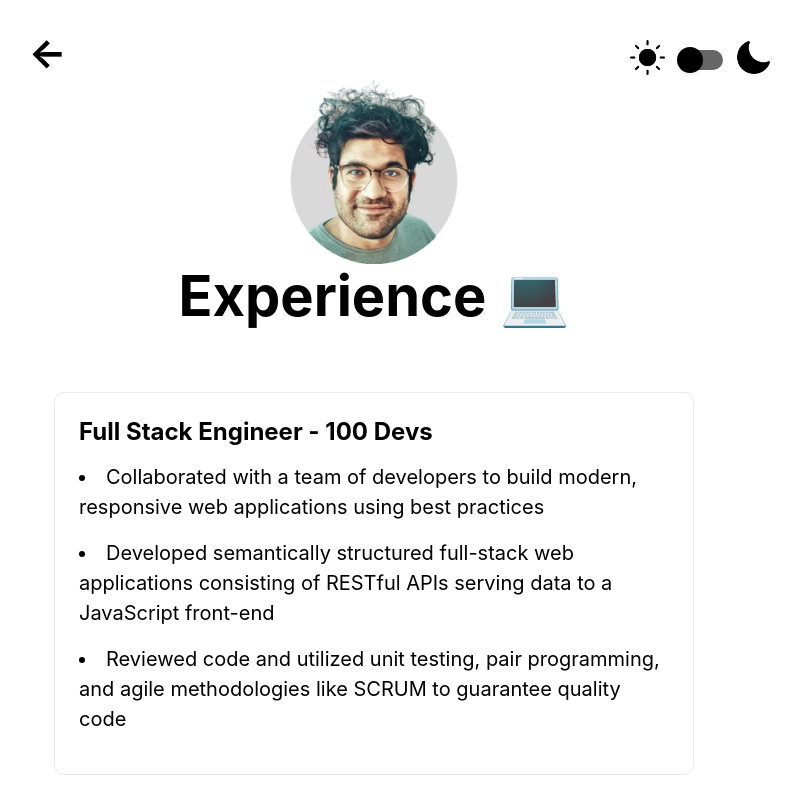
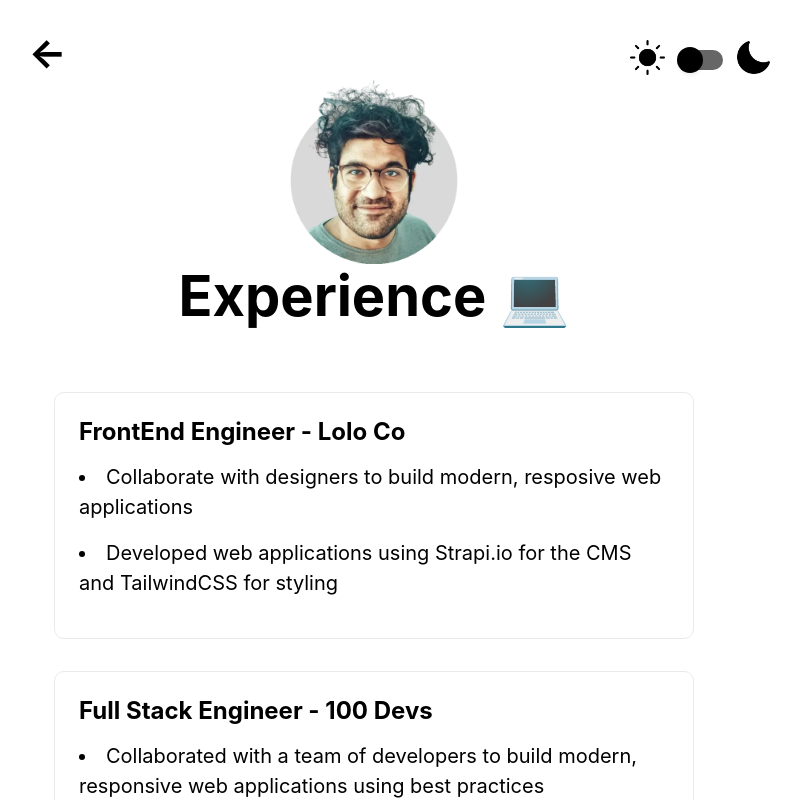
Before and after one commit to Sajadmhy/Sajad-Mahyaei-Portfolio, a Next.js app: page /experience in a window 1280 px wide. Shown: the top 800 px of the page, without its empty margins (266-1067 px from the left). Built offline with nearby package versions, Linux system fonts and the light colour scheme.

Commit message:
Update the experiences and technologies

```diff
--- a/pages/experience.jsx
+++ b/pages/experience.jsx
@@ -30,33 +30,45 @@ export default function Experience() {
 
 
         <div className={styles.grid}>
+
+        <div className={styles.card}>
+            <h2>FrontEnd Engineer - Lolo Co</h2>
+            <p>
+              <li>Collaborate with designers to build modern, resposive web applications</li>
+              <li>Developed web applications using Strapi.io for the CMS and TailwindCSS for styling</li>
+            </p>
+          </div>
+
           <div className={styles.card}>
             <h2>Full Stack Engineer - 100 Devs</h2>
-            <p><li>Collaborated with a team of developers to build modern, responsive web applications using best practices </li>
-            <li>Developed semantically structured full-stack web applications consisting of RESTful APIs serving data to a JavaScript front-end</li>
+            <p>
+              <li>Collaborated with a team of developers to build modern, responsive web applications using best practices </li>
+              <li>Developed semantically structured full-stack web applications consisting of RESTful APIs serving data to a JavaScript front-end</li>
               <li>Reviewed code and utilized unit testing, pair programming, and agile methodologies like SCRUM to guarantee quality code</li>
             </p>
           </div>
 
           <div className={styles.card}>
             <h2>Digital Marketing Specialist - Furlough</h2>
-            <p><li>Lead an SEO marketing campaign for the discord community to grow its size by 300%</li>
+            <p>
+              <li>Lead an SEO marketing campaign for the discord community to grow its size by 300%</li>
               <li>Managed the blog content and youtube videos for optimum exposure</li>
             </p>
           </div>
 
           <div className={styles.card}>
             <h2>Digital Marketing Specialist - Denxa</h2>
-            <p><li>Designed Instagram and Telegram growth strategy and content marketing plan</li>
-            <li>Managed and nurtured Telegram community</li>
+            <p>
+              <li>Designed Instagram and Telegram growth strategy and content marketing plan</li>
+              <li>Managed and nurtured Telegram community</li>
             </p>
           </div>
 
            <div className={styles.card}>
             <h2>Digital Marketing Intern - Sana Gostar Sabz &darr;</h2>
-            <p><li>Lead an off-page SEO campaign that ranked the website on the top 3 results of Google</li>
-            <li>Raised brand awareness with Twitter marketing
-</li>
+            <p>
+              <li>Lead an off-page SEO campaign that ranked the website on the top 3 results of Google</li>
+              <li>Raised brand awareness with Twitter marketing</li>
             </p>
           </div>
 
--- a/pages/technologies.jsx
+++ b/pages/technologies.jsx
@@ -41,6 +41,7 @@ export default function Technologies() {
               <li>Next.js</li>
               <li>MaterialUI</li>
               <li>TailwindCSS</li>
+              <li>Bootstrap</li>
             </ul>
           </div>
 
@@ -53,6 +54,7 @@ export default function Technologies() {
               <li>Nest.js</li>
               <li>MongoDB</li>
               <li>TypeScript</li>
+              <li>Strapi.io</li>
             </ul>
           </div>
 
--- /dev/null
+++ b/styles/Projects.module.css
@@ -0,0 +1,182 @@
+.container {
+    min-height: 100vh;
+    padding: 0 0.5rem;
+    display: flex;
+    flex-direction: column;
+    justify-content: center;
+    align-items: center;
+  }
+
+  .main {
+    padding: 4rem 0;
+    flex: 1;
+    display: flex;
+    flex-direction: column;
+    justify-content: center;
+    align-items: center;
+  }
+
+
+  .title {
+    margin: 0;
+    line-height: 1.15;
+    font-size: 3.5rem;
+  }
+
+  .title,
+  .description {
+    text-align: center;
+  }
+
+  .description {
+    line-height: 1.5;
+    font-size: 1.5rem;
+  }
+
+
+  .grid {
+    display: flex;
+    align-items: center;
+    justify-content: center;
+    flex-wrap: wrap;
+    max-width: 800px;
+    margin-top: 3rem;
+  }
+
+  .card {
+    position: relative;
+    margin: 1rem;
+    padding: 1.5rem;
+    text-align: left;
+    color: inherit;
+    text-decoration: none;
+    border: 1px solid #eaeaea;
+    border-radius: 10px;
+    transition: color 0.15s ease, border-color 0.15s ease;
+    width: 45%;
+    height: 350px;
+    display: flex;
+    flex-direction: column;
+  }
+
+  .card:hover,
+  .card:focus,
+  .card:active {
+    color: #0070f3;
+    border-color: #0070f3;
+  }
+
+  .card h2 {
+    margin: 0 0 1rem 0;
+    font-size: 1.5rem;
+  }
+
+  .card p {
+    margin: 0;
+    font-size: 1.25rem;
+    line-height: 1.5;
+  }
+
+  .card li {
+    margin: 1rem 0;
+    font-size: 1.25rem;
+  }
+
+  @media (max-width: 700px) {
+    .grid {
+      width: 100%;
+      flex-direction: column;
+    }
+    .card {
+      width: 80%;
+    }
+  }
+
+  .space {
+    flex: 1;
+  }
+
+  .emoji {
+    display: inline-block;
+    animation: bounce 1.5s infinite;
+  }
+
+  @keyframes bounce {
+    0% {
+      transform: translate3d(0px, 0px, 0);
+    }
+    50% {
+      transform: translate3d(0px, -4px, 0);
+    }
+    100% {
+      transform: translate3d(0px, 0px, 0);
+    }
+  }
+
+
+  .backBtn {
+    color: #0070f3;
+    text-decoration: none;
+    display: flex;
+    text-align: center;
+  }
+
+  .backBtn a:hover,
+  .backBtn a:focus,
+  .backBtn a:active {
+    text-decoration: underline;
+  }
+
+  .btns {
+    position: absolute;
+    top: 0;
+    right: 0;
+    height: 100%;
+    width: 100%;
+    background-color: rgba(0,0,0,0.4);
+    display: flex;
+    justify-content: center;
+    align-items: center;
+    border-radius: 9px;
+    transition:0.3s ;
+    display: none;
+  }
+
+
+  .card:hover .btns {
+    display: flex;
+  }
+
+  .btns button {
+    padding: 10px;
+    border-radius: 10px;
+    border-style: none;
+    transition:0.3s ;
+    width: 100px;
+  }
+
+  .btns button:hover {
+    cursor: pointer;
+    background-color: lightgray;
+  }
+
+  .code , .preview {
+    margin:5px;
+  }
+
+  .backArrow {
+    position: absolute;
+    font-size: 40px;
+    font-weight: bold;
+    top: 28px;
+    z-index: 100;
+    left: 23%;
+  }
+
+
+  @media screen and (max-width: 600px) {
+    .backArrow {
+      left: 50%;
+      transform: translate(-450%, 30%);
+    }
+  }
```
Also changed, not shown: pages/projects.jsx (+8 -1 lines), 1 other file (tests, documents, lock files or other folders).
